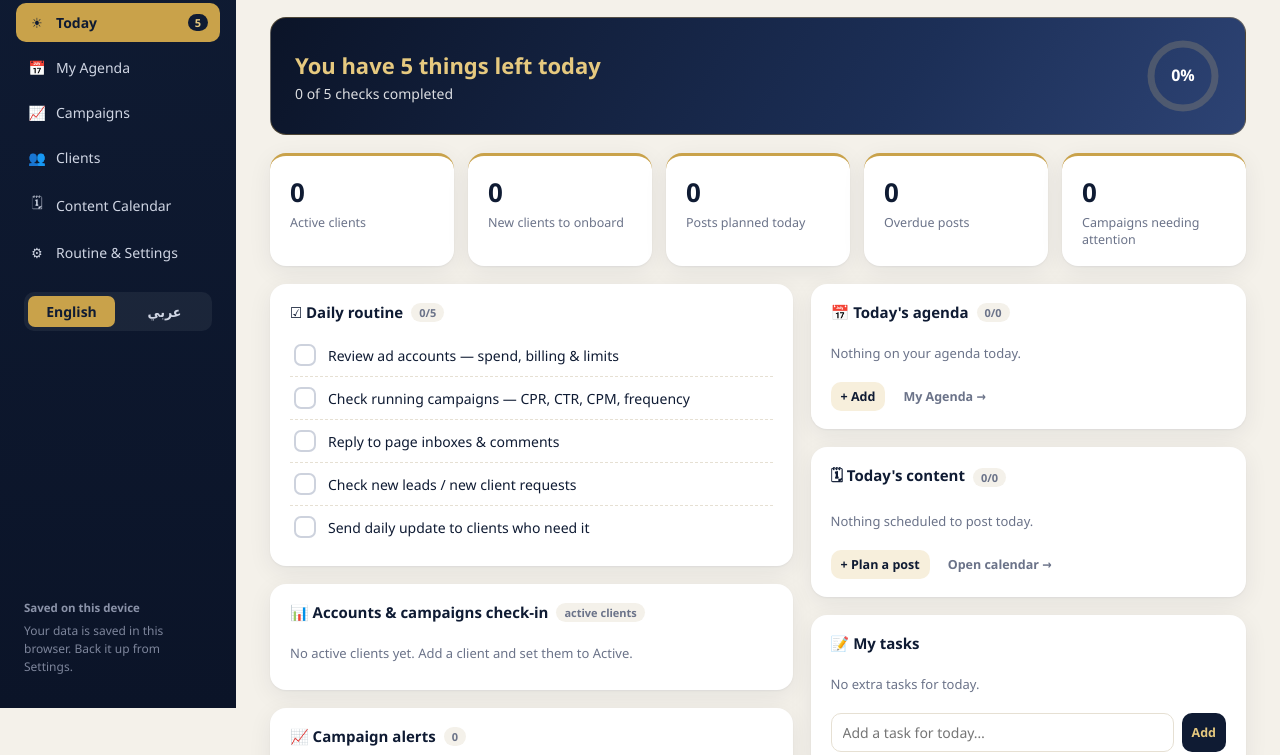
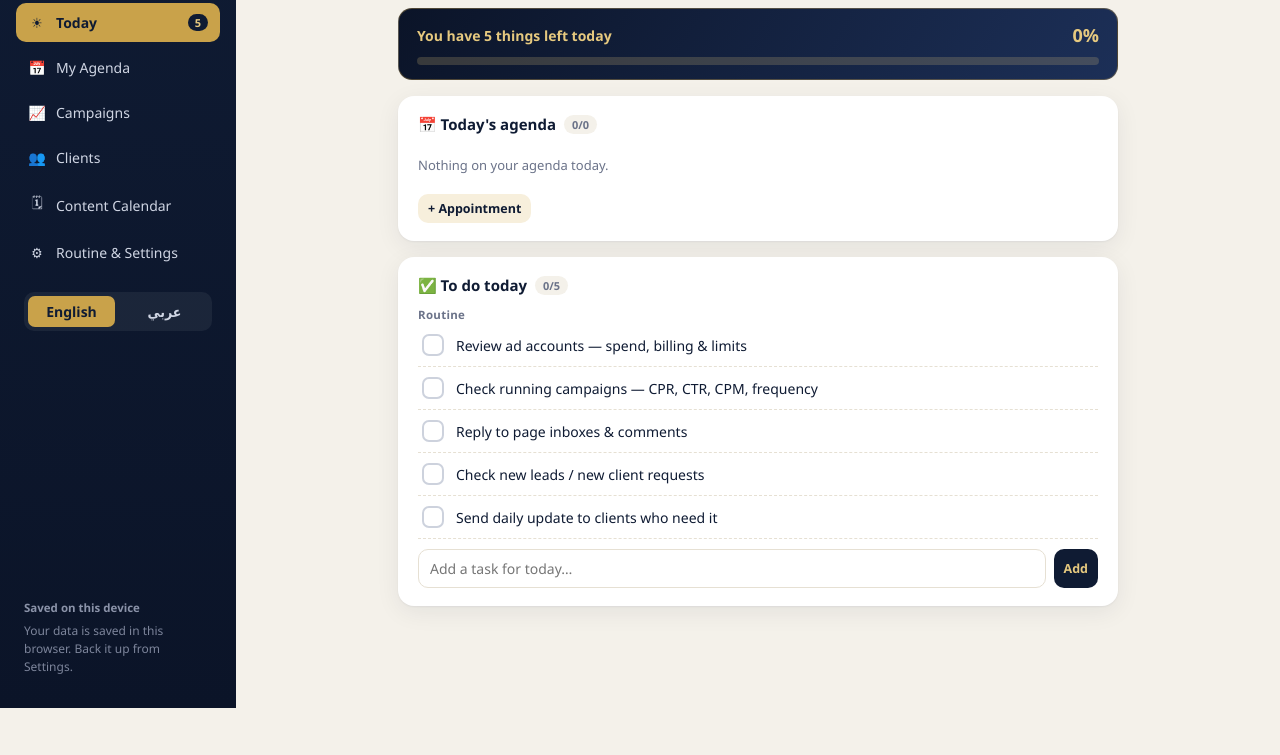
Before and after one commit to auramarketingeg-hue/marina, a plain HTML site: page index.html in a window 1280 px wide. Shown: the part 92-847 px from the top of the page. After the commit the page ends 800 px from the top, so only its background shows below. Drawn offline with Linux system fonts and the light colour scheme.

Commit message:
Simpler home page: today's appointments and to-dos only

```diff
--- a/index.html
+++ b/index.html
@@ -162,6 +162,14 @@
   .day .posts{display:flex;flex-direction:column;gap:5px}
   .day.sel{border-color:var(--navy)}
   .lbls{display:none}
+  .home{max-width:720px;margin:0 auto;display:grid;gap:16px}
+  .home h1{font-size:24px}
+  .tbar{background:linear-gradient(120deg,#0b1428,#1c2f57);color:var(--gold2);border-radius:14px;padding:14px 18px;display:grid;gap:10px;font-weight:700;border:1px solid rgba(201,162,74,.35)}
+  .tbar .n{font-size:18px}
+  .tbar .bar{height:8px;background:rgba(230,201,127,.2);border-radius:8px;overflow:hidden}
+  .tbar .bar i{display:block;height:100%;background:var(--gold2);border-radius:8px;transition:width .3s}
+  .grp{font-size:11.5px;font-weight:800;color:var(--muted);margin:14px 0 2px;letter-spacing:.3px}
+  .grp:first-of-type{margin-top:2px}
   .mtop{display:none;align-items:center;gap:10px;background:var(--navy);color:var(--gold2);padding:calc(10px + env(safe-area-inset-top)) 14px 10px;position:sticky;top:0;z-index:30;box-shadow:0 4px 16px rgba(0,0,0,.2)}
   .mtop .logo{width:32px;height:32px;font-size:16px;border-radius:10px}
   .mtop b{font-size:18px;flex:1}
@@ -246,6 +254,7 @@ const L = {
 en:{
  sync_cloud:'☁ Synced to your account', sync_saving:'⟳ Saving…', sync_local:'Saved on this device', sync_err:'⚠ Not synced — check your internet',
  side_cloud:'Your data syncs to your Claude account. Open the same link on your phone and laptop.', export_fail:'Could not save the file here — try from a computer.', restore_btn:'Restore',
+ todo_today:'To do today', g_routine:'Routine', g_tasks:'Tasks', g_posts:'Posts to publish', add_appt:'+ Appointment', all_clear:'Nothing else for today ✨',
  tagline:'Media buying workspace', ns_today:'Today', ns_agenda:'Agenda', ns_camps:'Campaigns', ns_clients:'Clients', ns_cal:'Calendar', ns_settings:'Settings', nav_today:'Today', nav_camps:'Campaigns', nav_clients:'Clients', nav_cal:'Content Calendar', nav_settings:'Routine & Settings',
  side_foot:'Your data is saved in this browser. Back it up from Settings.',
  gm:'Good morning', ga:'Good afternoon', ge:'Good evening', hello:'{0}, Marina 👋',
@@ -328,6 +337,7 @@ en:{
 ar:{
  sync_cloud:'☁ متزامن مع حسابك', sync_saving:'⟳ بيحفظ…', sync_local:'محفوظ على الجهاز ده', sync_err:'⚠ متزامنش — اتأكدي من النت',
  side_cloud:'بياناتك بتتزامن مع حساب Claude بتاعك. افتحي نفس اللينك على الموبايل واللاب توب.', export_fail:'مقدرتش أحفظ الملف هنا — جربي من الكمبيوتر.', restore_btn:'استرجاع',
+ todo_today:'مطلوب النهاردة', g_routine:'الروتين', g_tasks:'مهام', g_posts:'بوستات تنزل النهاردة', add_appt:'+ موعد', all_clear:'مفيش حاجة تانية النهاردة ✨',
  tagline:'مساحة شغل الميديا باينج', ns_today:'النهاردة', ns_agenda:'مواعيدي', ns_camps:'الكامبينز', ns_clients:'العملاء', ns_cal:'الكالندر', ns_settings:'الإعدادات', nav_today:'النهاردة', nav_camps:'الكامبينز', nav_clients:'العملاء', nav_cal:'كالندر المحتوى', nav_settings:'الروتين والإعدادات',
  side_foot:'بياناتك محفوظة في المتصفح ده. خدي نسخة احتياطية من الإعدادات.',
  gm:'صباح الخير', ga:'مساء الخير', ge:'مساء الخير', hello:'{0} يا مارينا 👋',
@@ -567,8 +577,8 @@ function todayInfo(){
   const tasks=S.tasks.filter(x=>x.date===td || (x.date<td && !x.done));
   const alerts=S.campaigns.filter(c=>c.status==='active').map(c=>({c,a:analyze(c)})).filter(x=>x.a.health==='bad'||x.a.health==='watch');
   const agenda=occ(td), agDone=agenda.filter(e=>evIsDone(e.id,td)).length;
-  const total=S.routine.length+active.length*2+postsToday.length+tasks.length+newC.length+agenda.length;
-  const done=S.routine.filter(r=>ch['r_'+r.id]).length + active.reduce((n,c)=>n+(ch['acc_'+c.id]?1:0)+(ch['cmp_'+c.id]?1:0),0) + postsToday.filter(p=>p.done).length + tasks.filter(x=>x.done).length + agDone;
+  const total=S.routine.length+postsToday.length+tasks.length+agenda.length;
+  const done=S.routine.filter(r=>ch['r_'+r.id]).length + postsToday.filter(p=>p.done).length + tasks.filter(x=>x.done).length + agDone;
   return {td,ch,active,newC,postsToday,overdue,tasks,alerts,agenda,agLeft:agenda.length-agDone,total,done,left:total-done};
 }
 
@@ -606,44 +616,32 @@ function vToday(I){
   const h=new Date().getHours(), greet=h<12?t('gm'):h<17?t('ga'):t('ge');
   const pct=I.total?I.done/I.total:0;
   const msg=I.total===0?t('msg_start'):I.left===0?t('msg_done'):t('msg_left',I.left);
-  return `
-  <div class="head"><div><h1>${t('hello',greet)}</h1><div class="sub">${fmt(I.td,{weekday:'long',day:'numeric',month:'long',year:'numeric'})}</div></div>
-    <div class="row"><button class="btn ghost" onclick="openTask()">${t('btn_task')}</button><button class="btn" onclick="openClient()">${t('btn_client')}</button></div></div>
-  <div class="banner"><div><div class="big">${msg}</div><div style="opacity:.85;margin-top:4px">${t('checks_done',I.done,I.total)}</div></div>${ring(pct)}</div>
-  <div class="stats">${stat(I.active.length,t('s_active'))}${stat(I.newC.length,t('s_new'))}${stat(I.postsToday.length,t('s_posts'))}
-    ${stat(I.overdue.length,t('s_overdue'),I.overdue.length?'var(--bad)':'')}${stat(I.alerts.length,t('s_alerts'),I.alerts.length?'var(--warn)':'')}</div>
-  <div class="grid g2">
-    <div class="grid" style="align-content:start">
-      <div class="card"><h2>☑ ${t('routine')} <span class="tag">${S.routine.filter(r=>I.ch['r_'+r.id]).length}/${S.routine.length}</span></h2>
-        ${S.routine.map(r=>chk(I.ch['r_'+r.id],`togCheck('r_${r.id}')`,rText(r))).join('')||`<div class="empty">${t('routine_empty')}</div>`}</div>
-      <div class="card"><h2>📊 ${t('checkin')} <span class="tag">${t('tag_active')}</span></h2>
+  const taskRow=x=>`<div class="check ${x.done?'done':''}"><div class="box ${x.done?'on':''}" onclick="togTask('${x.id}')"></div><div class="txt">${esc(x.text)}${x.clientId&&client(x.clientId)?` <span class="meta">· ${esc(client(x.clientId).name)}</span>`:''}${x.date<I.td?` <span class="pill over">${t('from',fmt(x.date))}</span>`:''}</div><button class="x" onclick="delTask('${x.id}')">✕</button></div>`;
+  const grp=(label,html)=>html?`<div class="grp">${label}</div>${html}`:'';
+  const todo = grp(t('g_routine'),S.routine.map(r=>chk(I.ch['r_'+r.id],`togCheck('r_${r.id}')`,rText(r))).join(''))
+    + grp(t('g_tasks'),I.tasks.map(taskRow).join(''))
+    + grp(t('g_posts'),I.postsToday.map(p=>postRow(p)).join(''))
+    + grp(`<span style="color:var(--bad)">${t('overdue')}</span>`,I.overdue.map(p=>postRow(p,true)).join(''));
+  const todoDone=S.routine.filter(r=>I.ch['r_'+r.id]).length+I.tasks.filter(x=>x.done).length+I.postsToday.filter(p=>p.done).length;
+  const todoAll=S.routine.length+I.tasks.length+I.postsToday.length;
+  return `<div class="home">
+  <div><h1>${t('hello',greet)}</h1><div class="sub">${fmt(I.td,{weekday:'long',day:'numeric',month:'long'})}</div></div>
+  <div class="tbar"><div class="row" style="justify-content:space-between"><span>${msg}</span><span class="n">${Math.round(pct*100)}%</span></div><div class="bar"><i style="width:${pct*100}%"></i></div></div>
+  <div class="card"><h2>📅 ${t('ag_today')} <span class="tag">${I.agenda.length-I.agLeft}/${I.agenda.length}</span></h2>
+    ${I.agenda.length?I.agenda.map(e=>evRow(e,I.td)).join(''):`<div class="empty">${t('ag_empty_today')}</div>`}
+    <div class="quick"><button class="btn sm ghost" onclick="openEvent()">${t('add_appt')}</button></div></div>
+  <div class="card"><h2>✅ ${t('todo_today')} <span class="tag">${todoDone}/${todoAll}</span></h2>
+    ${todo||`<div class="empty">${t('all_clear')}</div>`}
+    <form class="quick" onsubmit="quickTask(event)"><input id="qt" placeholder="${t('task_ph')}"><button class="btn sm">${t('add')}</button></form></div>
+  </div>`;
+}
+function checkinCard(I){
+  return `<div class="card" style="margin-bottom:18px"><h2>📊 ${t('checkin')} <span class="tag">${t('tag_active')}</span></h2>
         ${I.active.length?`<div class="ci h"><div>${t('col_client')}</div><div class="c">${t('col_acc')}</div><div class="c">${t('col_cmp')}</div></div>`+
           I.active.map(c=>`<div class="ci"><div class="who"><i class="dot" style="background:${c.color}"></i><span>${esc(c.name)}</span>${c.platform?`<span class="meta">· ${esc(c.platform)}</span>`:''}</div>
           <div class="c"><div class="box ${I.ch['acc_'+c.id]?'on':''}" onclick="togCheck('acc_${c.id}')"></div></div>
           <div class="c"><div class="box ${I.ch['cmp_'+c.id]?'on':''}" onclick="togCheck('cmp_${c.id}')"></div></div></div>`).join('')
-          :`<div class="empty">${t('checkin_empty')}</div>`}</div>
-      <div class="card"><h2>📈 ${t('alerts_title')} <span class="tag">${I.alerts.length}</span></h2>
-        ${I.alerts.length?I.alerts.map(({c,a})=>{const cl=client(c.clientId); const top=a.items.find(i=>i.lvl===a.health)||a.items[0];
-          return `<div class="alert" onclick="openCamp('${c.id}')"><i class="dot" style="background:${cColor(c.clientId)};margin-top:5px"></i><div class="txt"><b>${esc(c.name)}</b> <span class="meta">· ${esc(cl?cl.name:'')}</span><div class="meta" style="margin-top:3px">${esc(top.text)}</div></div><span class="pill ${a.health}">${t('h_'+a.health)}</span></div>`}).join('')
-          :`<div class="empty">${t('alerts_empty')}</div>`}
-        <div class="quick"><button class="btn sm plain" onclick="go('campaigns')">${t('open_camps')}</button></div></div>
-    </div>
-    <div class="grid" style="align-content:start">
-      <div class="card"><h2>📅 ${t('ag_today')} <span class="tag">${I.agenda.length-I.agLeft}/${I.agenda.length}</span></h2>
-        ${I.agenda.length?I.agenda.map(e=>evRow(e,I.td)).join(''):`<div class="empty">${t('ag_empty_today')}</div>`}
-        <div class="quick"><button class="btn sm ghost" onclick="openEvent()">${t('add_ev')}</button><button class="btn sm plain" onclick="go('agenda')">${t('nav_agenda')} →</button></div></div>
-      ${I.newC.length?`<div class="card"><h2>✨ ${t('onboard')}</h2>
-        ${I.newC.map(c=>`<div class="check"><i class="dot" style="background:${c.color}"></i><div class="txt"><b>${esc(c.name)}</b><div class="meta">${esc(c.platform||'')} ${c.notes?'· '+esc(c.notes):''}</div></div>
-        <button class="btn sm ghost" onclick="setStatus('${c.id}','active')">${t('mark_active')}</button></div>`).join('')}</div>`:''}
-      <div class="card"><h2>🗓 ${t('content_today')} <span class="tag">${I.postsToday.filter(p=>p.done).length}/${I.postsToday.length}</span></h2>
-        ${I.postsToday.length?I.postsToday.map(p=>postRow(p)).join(''):`<div class="empty">${t('content_empty')}</div>`}
-        ${I.overdue.length?`<div style="margin-top:12px"><span class="pill over">${t('overdue')}</span></div>${I.overdue.map(p=>postRow(p,true)).join('')}`:''}
-        <div class="quick"><button class="btn sm ghost" onclick="openPost('${I.td}')">${t('plan_post')}</button><button class="btn sm plain" onclick="go('calendar')">${t('open_cal')}</button></div></div>
-      <div class="card"><h2>📝 ${t('mytasks')}</h2>
-        ${I.tasks.length?I.tasks.map(x=>`<div class="check ${x.done?'done':''}"><div class="box ${x.done?'on':''}" onclick="togTask('${x.id}')"></div><div class="txt">${esc(x.text)}${x.clientId&&client(x.clientId)?` <span class="meta">· ${esc(client(x.clientId).name)}</span>`:''}${x.date<I.td?` <span class="pill over">${t('from',fmt(x.date))}</span>`:''}</div><button class="x" onclick="delTask('${x.id}')">✕</button></div>`).join(''):`<div class="empty">${t('tasks_empty')}</div>`}
-        <form class="quick" onsubmit="quickTask(event)"><input id="qt" placeholder="${t('task_ph')}"><button class="btn sm">${t('add')}</button></form></div>
-    </div>
-  </div>`;
+          :`<div class="empty">${t('checkin_empty')}</div>`}</div>`;
 }
 function postRow(p,late){
   const c=client(p.clientId);
@@ -685,7 +683,7 @@ function vAgenda(){
 }
 
 /* ---------- Campaigns view ---------- */
-function vCampaigns(){
+function vCampaigns(I){
   const mk=TODAY().slice(0,7);
   const monthEntries=S.campaigns.flatMap(c=>(c.entries||[]).filter(e=>e.date.startsWith(mk)));
   const ma=agg(monthEntries);
@@ -693,6 +691,7 @@ function vCampaigns(){
   const needAct=S.campaigns.filter(c=>c.status==='active'&&analyze(c).health==='bad').length;
   return `<div class="head"><div><h1>${t('camps_title')}</h1><div class="sub">${t('camps_sub')}</div></div><button class="btn" onclick="openCampForm()">${t('new_camp')}</button></div>
   <div class="stats">${stat(money(ma.spend),t('m_spend'))}${stat(nf(ma.results,0),t('m_results'))}${stat(money(ma.cpr),t('m_cpr'))}${stat(needAct,t('m_action'),needAct?'var(--bad)':'')}</div>
+  ${checkinCard(I)}
   <div class="calbar"><div class="filters">${['active','paused','ended','all'].map(f=>`<button class="chipbtn ${campStatus===f?'on':''}" onclick="campStatus='${f}';render()">${f==='all'?t('f_all'):t('st_'+f)}</button>`).join('')}</div>
    <select style="width:auto;margin-inline-start:auto" onchange="campClient=this.value;render()"><option value="all">${t('all_clients')}</option>${S.clients.map(c=>`<option value="${c.id}" ${campClient===c.id?'selected':''}>${esc(c.name)}</option>`).join('')}</select></div>
   ${list.length?`<div class="cgrid">${list.map(campCard).join('')}</div>`:`<div class="card empty" style="text-align:center;padding:36px">${t('camps_empty')}<br><br><button class="btn" onclick="openCampForm()">${t('new_camp')}</button></div>`}
```
